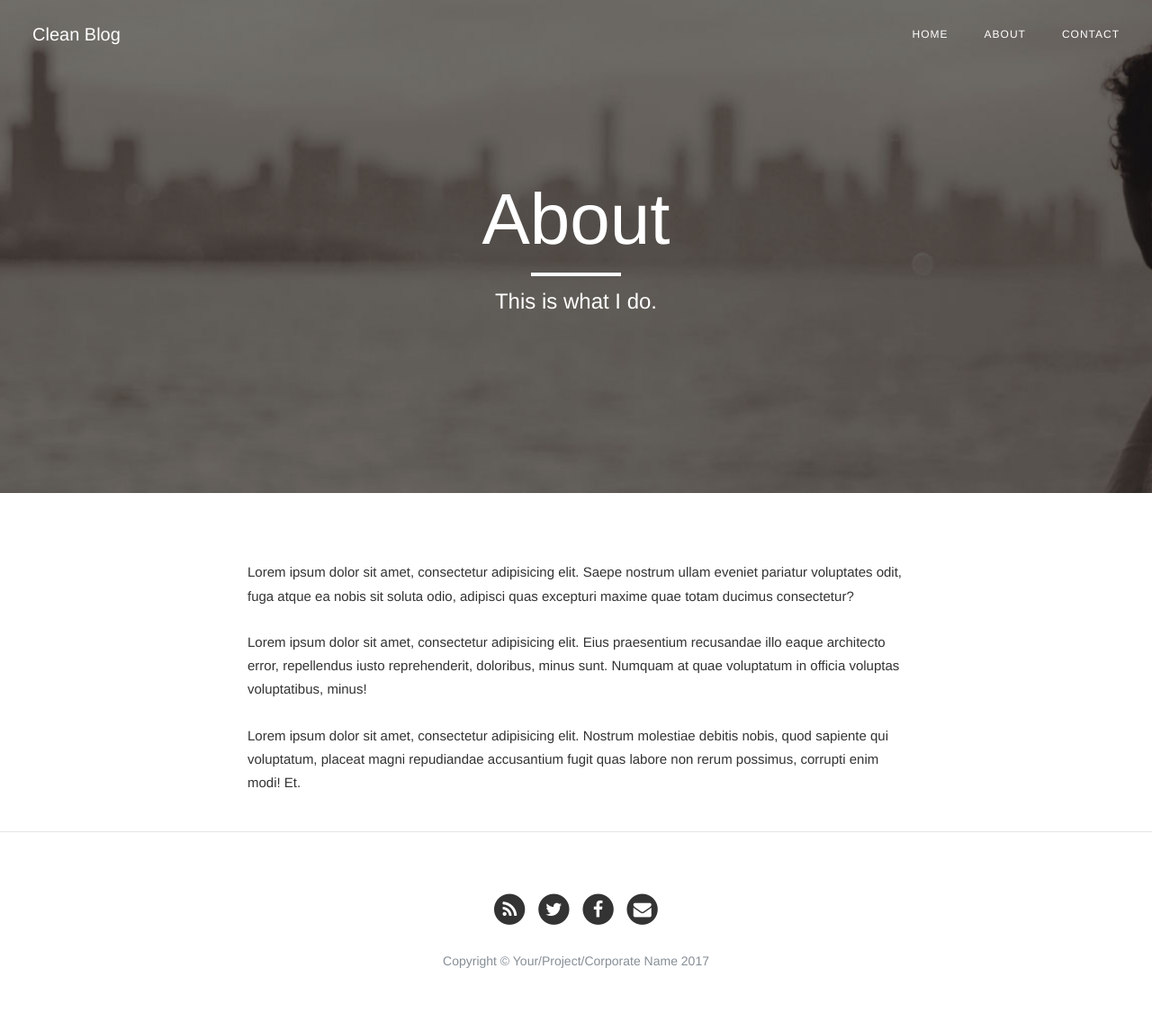
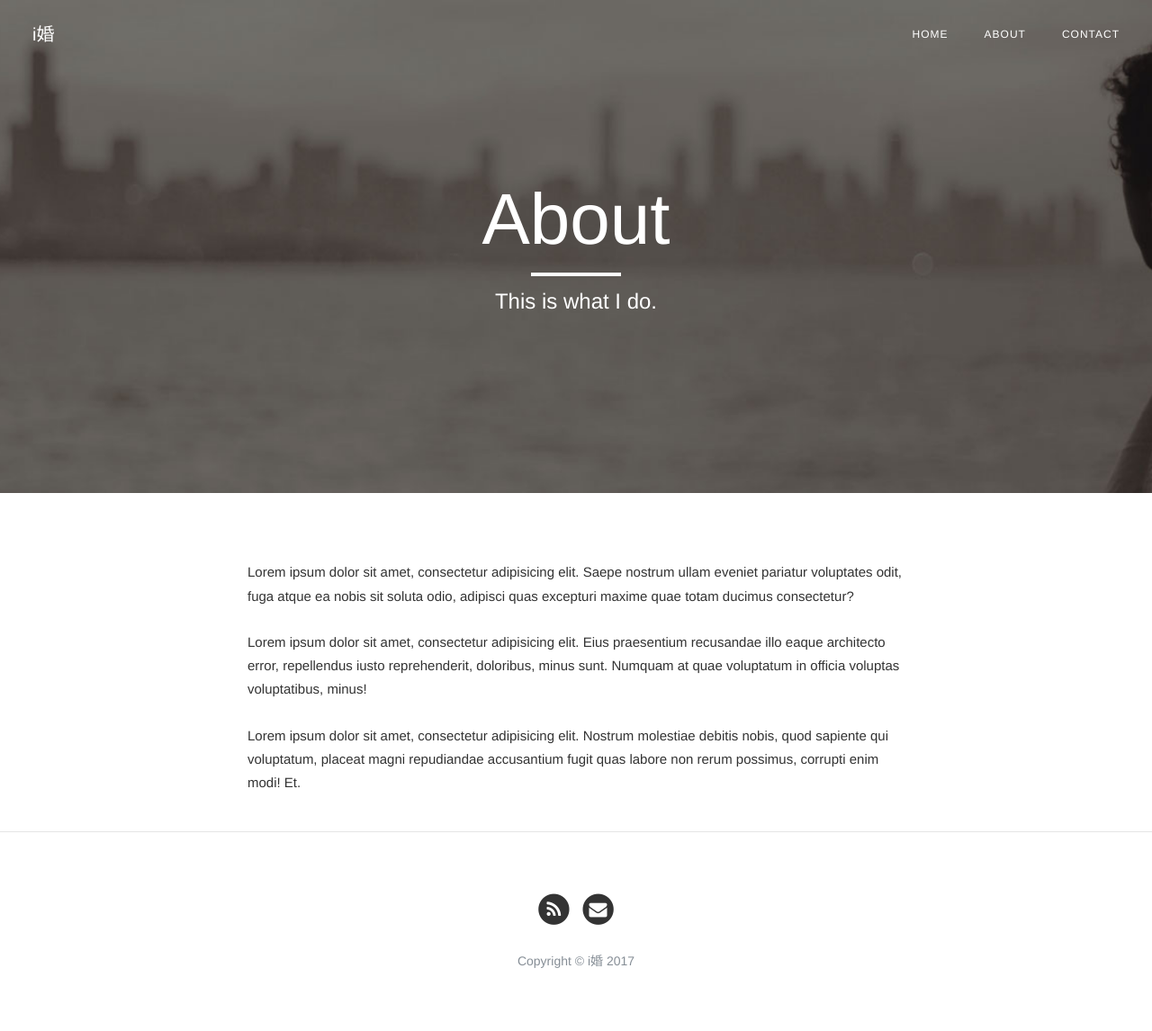
Before and after one commit to ihonecomcn/ihonecomcn.github.io, a Jekyll site: the page built from about.html, in a window 1280 px wide. Shown: the whole page at 90% size. Built offline with Jekyll 4.4.1, drawn with Linux system fonts in a browser that asks for light colours; nearby versions of some CDN libraries; some of the changed lines change nothing that is shown.

Commit message:
Update config

```diff
--- a/_config.yml
+++ b/_config.yml
@@ -1,15 +1,15 @@
 # Site settings
-title: Clean Blog
+title: i婚
 header-img: img/home-bg.jpg
-email: your-email@yourdomain.com
-copyright_name: Your/Project/Corporate Name
-description: "Write your site description here. It will be used as your sites meta description as well!"
+email: info@ihone.com.cn
+copyright_name: i婚
+description: "我们致力于为你解决备婚时的那些纠结烦恼，也愿和你敞开心扉谈谈婚后的甜蜜与琐碎。一起来备婚吧！时刻准备着！"
 baseurl:
-url: "http://yourdomain.com"
-twitter_username: SBootstrap
-github_username:  davidtmiller
-facebook_username:  StartBootstrap
-email_username:  your-email@yourdomain.com
+url: "http://ihone.com.cn"
+twitter_username:
+github_username:
+facebook_username:
+email_username:  info@ihone.com.cn
 
 # Google Analytics
 # To enable google analytics, uncomment below line with a valid Google Tracking ID
@@ -20,6 +20,7 @@ markdown: kramdown
 highlighter: rouge
 permalink: /:categories/:title
 paginate: 5
+timezone: Asia/Shanghai
 
 # Exclude from processing.
 exclude:
```
